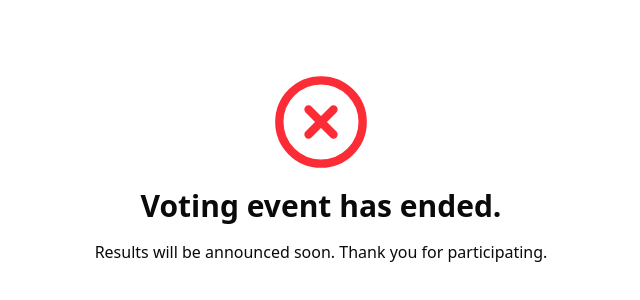
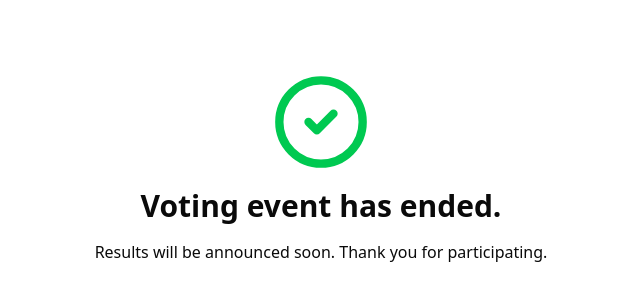
Before and after one commit to nainghtetlinn/welcome-vote, a Next.js app: page /no-event in a window 1280 px wide. Shown: the part 232-532 px from the top of the page, without its empty margins (319-959 px from the left). Built offline with nearby package versions, Linux system fonts and the light colour scheme.

Commit message:
update icon in no-event page

```diff
--- a/src/app/no-event/page.tsx
+++ b/src/app/no-event/page.tsx
@@ -1,13 +1,13 @@
-import { CircleX } from "lucide-react";
+import { CircleCheck } from "lucide-react";
 
 const NoEvent = () => {
   return (
     <div className="flex items-center justify-center h-screen">
       <div className="bg"></div>
       <div className="flex flex-col items-center gap-4 bg-white rounded-lg p-12 text-center">
-        <CircleX
+        <CircleCheck
           size={100}
-          className="text-red-500"
+          className="text-green-500"
         />
         <h1 className="font-bold text-3xl">Voting event has ended.</h1>
         <p>Results will be announced soon. Thank you for participating.</p>
```
